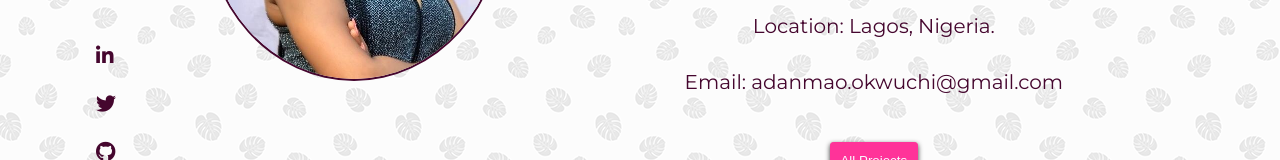
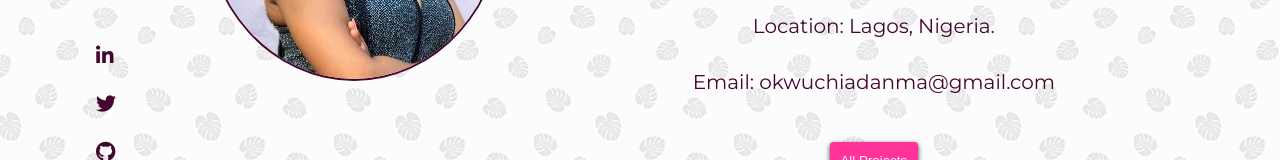
Before and after one commit to okwuchiada/adanma, a React (Create React App) app: page /about in a window 1280 px wide. Shown: the part 414-574 px from the top of the page. Built offline with nearby package versions, Linux system fonts and the light colour scheme.

Commit message:
commit 3

```diff
--- a/src/App.css
+++ b/src/App.css
@@ -5,6 +5,8 @@
 }
 
 body {
+    width: 100%;
+    overflow: hidden;
     -webkit-font-smoothing: antialiased;
     -moz-osx-font-smoothing: grayscale;
     font-family: 'Montserrat', sans-serif;
--- a/src/Pages/About.jsx
+++ b/src/Pages/About.jsx
@@ -68,13 +68,15 @@ function About() {
               <p>
                   Location: Lagos, Nigeria.
                 </p>
-                <p>Email: adanmao.okwuchi@gmail.com</p>
+                <p>Email: okwuchiadanma@gmail.com</p>
 
                 <Button className="project-btn">
                     <Link to="/portfolio" className="link">
                         All Projects
                     </Link>
                 </Button>
+
+
 
 
             </div>
--- a/src/Pages/Home.jsx
+++ b/src/Pages/Home.jsx
@@ -17,16 +17,16 @@ function Home() {
 
                         <a href="https://www.linkedin.com/in/adanma-okwuchi-29162b197/">
 
-                        <i class="fab fa-linkedin-in"></i>
+                        <i className="fab fa-linkedin-in"></i>
                         </a>
                     </li>
                     <li>
                         <a href="twitter.com/_adahh_">
-                        <i class="fab fa-twitter"></i>
+                        <i className="fab fa-twitter"></i>
                         </a>
                     </li>
                     <li>
-                        <a href="https://github.com/okwuchiada"><i class="fab fa-github"></i></a>
+                        <a href="https://github.com/okwuchiada"><i className="fab fa-github"></i></a>
                     </li>
 
                 </ul>
```
